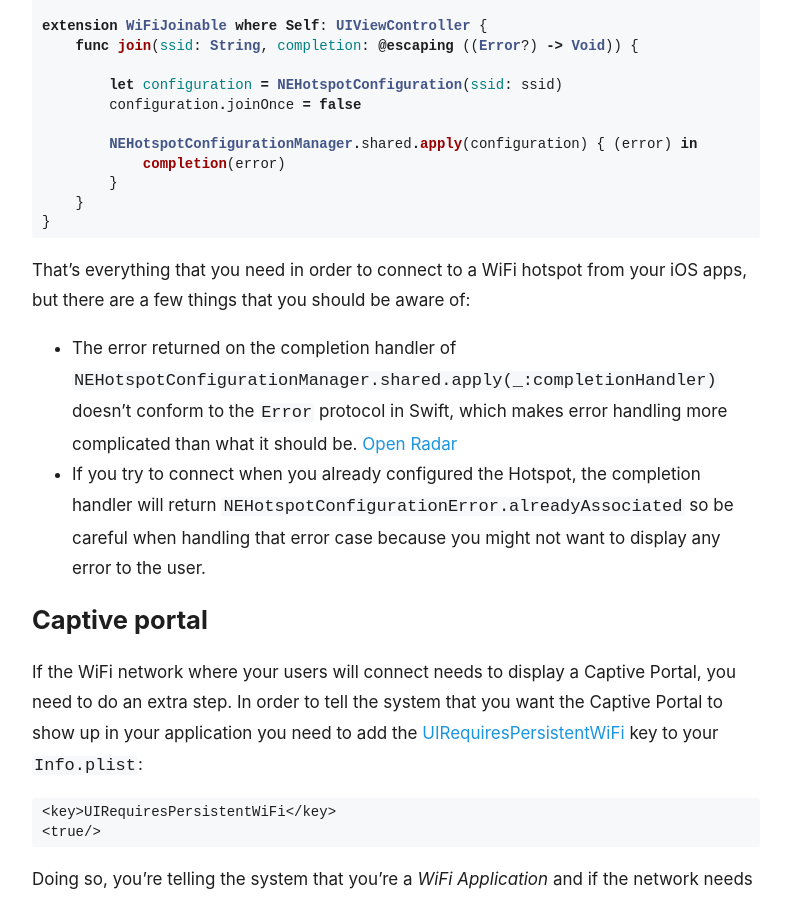
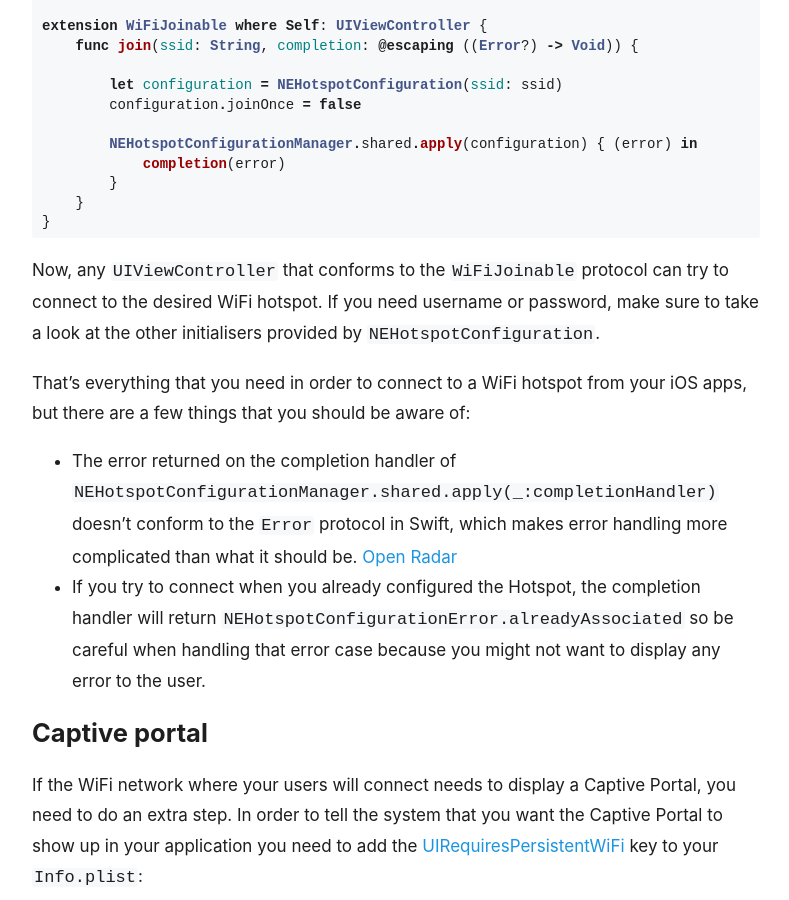
Before and after one commit to xmollv/xmollv.github.io, a Jekyll site: the page built from _posts/2019-02-12-wifi.md, in a window 1280 px wide and 900 px high, scrolled down 635 px. Shown: the whole window, without its empty margins (244-1033 px from the left). Built offline with Jekyll 4.4.1, drawn with Linux system fonts in a browser that asks for light colours.

Commit message:
Added the configuration explanation

````diff
--- a/_posts/2019-02-12-wifi.md
+++ b/_posts/2019-02-12-wifi.md
@@ -30,6 +30,7 @@ extension WiFiJoinable where Self: UIViewController {
     }
 }
 ```
+Now, any `UIViewController` that conforms to the `WiFiJoinable` protocol can try to connect to the desired WiFi hotspot. If you need username or password, make sure to take a look at the other initialisers provided by `NEHotspotConfiguration`.
 
 That's everything that you need in order to connect to a WiFi hotspot from your iOS apps, but there are a few things that you should be aware of:
 
````
